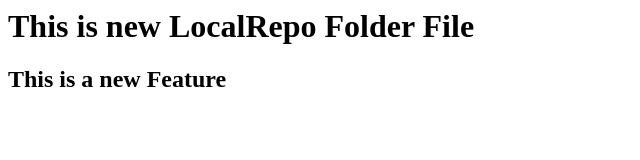
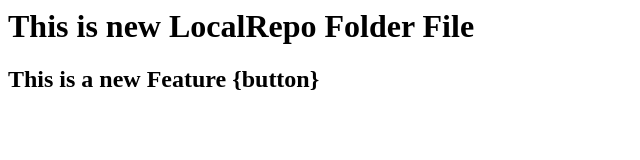
Before and after one commit to SahilGhaywat1/localrepo, a plain HTML site: page index.html in a window 1280 px wide. Shown: the whole page, without its empty margins (0-640 px from the left). Drawn offline with Linux system fonts and the light colour scheme.

```diff
--- a/index.html
+++ b/index.html
@@ -1,2 +1,2 @@
 <h1>This is new LocalRepo Folder File </h1>
-<h2>This is a new Feature</h2>
+<h2>This is a new Feature {button} </h2>
```
